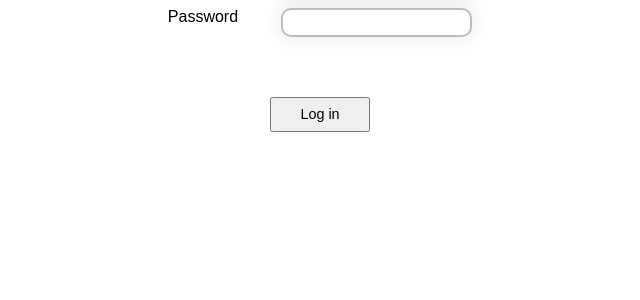
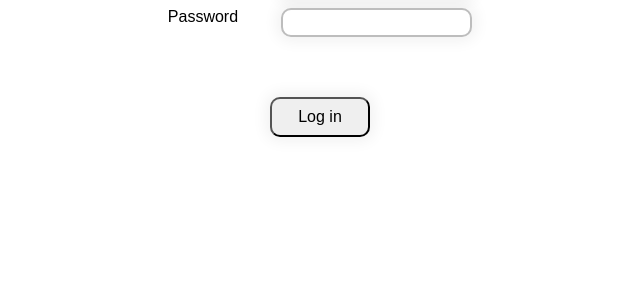
Before and after one commit to helenmand/Stop-Hate-Crimes, a PHP site: page /login.html in a window 1280 px wide. Shown: the part 297-597 px from the top of the page, without its empty margins (306-946 px from the left). Run offline with PHP 8.4, Linux system fonts and the light colour scheme.

Commit message:
minor changes

```diff
--- a/CreateAccount.css
+++ b/CreateAccount.css
@@ -60,6 +60,7 @@
 	min-width:80px;
 	border-radius: 10%;
 	padding: 10px;
+	box-shadow:0 0 15px 4px rgba(0,0,0,0.06);
 }
 
 .ButtonCreate:hover {
--- a/login.css
+++ b/login.css
@@ -35,9 +35,11 @@
 }
 
 .loginButton{
-	font-size: 90%;
-	height: 35px;
+	font-size: 100%;
+	height: 40px;
 	width: 100px;
+	box-shadow:0 0 15px 4px rgba(0,0,0,0.06);
+	border-radius: 10px;
 }
 
 .loginButton:hover{
```
